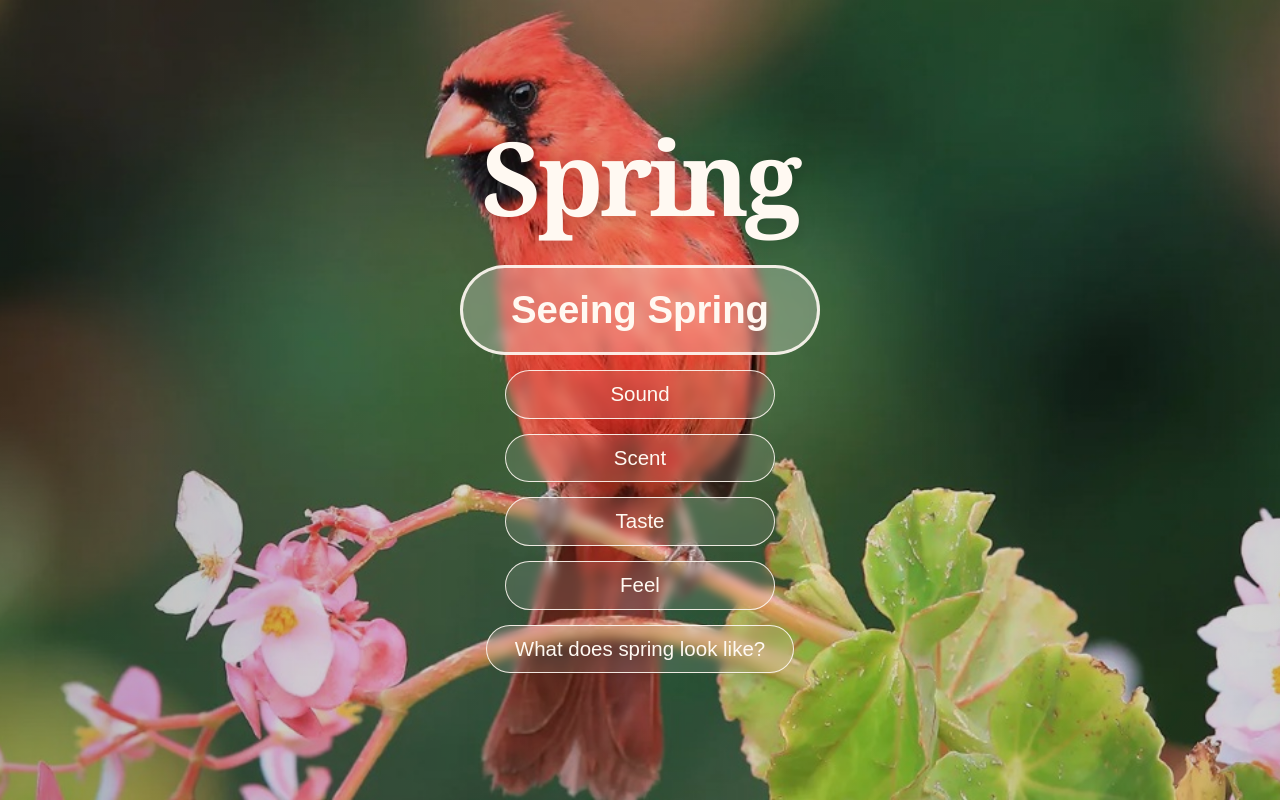
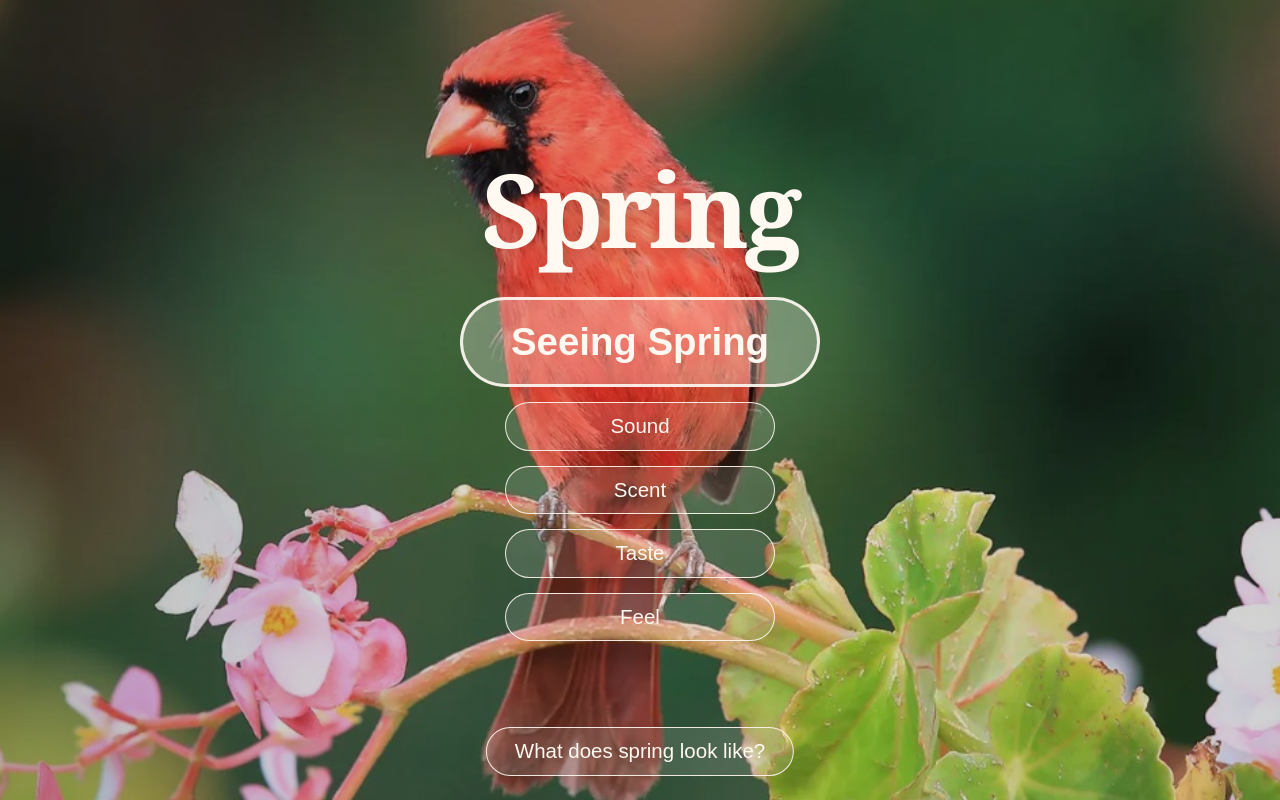
Before and after one commit to Fangj599/project5, a plain HTML site: page index.html in a window 1280 px wide. Drawn offline with Linux system fonts and the light colour scheme.

Commit message:
Update index.html

```diff
--- a/index.html
+++ b/index.html
@@ -16,12 +16,11 @@ body {
 }
 
 .home {
+  position: relative;
   min-height: 100vh;
   display: flex;
   align-items: center;
   justify-content: center;
-  position: relative;
-  overflow: hidden;
   color: #fff9f2;
   background: url("homepage.jpg") center / cover no-repeat;
 }
@@ -29,14 +28,11 @@ body {
 .home::before {
   content: "";
   position: absolute;
-  top: 0;
-  right: 0;
-  bottom: 0;
-  left: 0;
+  inset: 0;
   background: linear-gradient(90deg, rgba(0,0,0,.28), rgba(0,0,0,.06) 55%, rgba(0,0,0,.18));
 }
 
-.home-content {
+.content {
   position: relative;
   width: 90%;
   max-width: 760px;
@@ -63,20 +59,19 @@ h1 {
   gap: 15px;
 }
 
-.links a {
+.links a, .bottom-link {
   min-width: 270px;
   padding: 11px 28px;
   border: 1.5px solid rgba(255,249,242,.9);
   border-radius: 999px;
   color: #fff9f2;
   background: rgba(255,249,242,.12);
-  backdrop-filter: blur(5px);
   font-size: clamp(18px, 1.6vw, 23px);
   line-height: 1.2;
   text-decoration: none;
 }
 
-.links .see {
+.links .large {
   min-width: 360px;
   padding: 19px 34px;
   border-width: 3px;
@@ -84,23 +79,32 @@ h1 {
   font-size: clamp(30px, 3vw, 42px);
   font-weight: 700;
 }
+
+.bottom-link {
+  position: absolute;
+  bottom: 24px;
+  left: 50%;
+  transform: translateX(-50%);
+  text-align: center;
+}
 </style>
 </head>
 
 <body>
 <main class="home">
-  <div class="home-content">
+  <div class="content">
     <h1>Spring</h1>
 
     <nav class="links">
-      <a class="see" href="page2.html">Seeing Spring</a>
+      <a class="large" href="page2.html">Seeing Spring</a>
       <a href="#">Sound</a>
       <a href="#">Scent</a>
       <a href="#">Taste</a>
       <a href="#">Feel</a>
-      <a href="page3.html">What does spring look like?</a>
     </nav>
   </div>
+
+  <a class="bottom-link" href="page3.html">What does spring look like?</a>
 </main>
 </body>
 </html>
```
